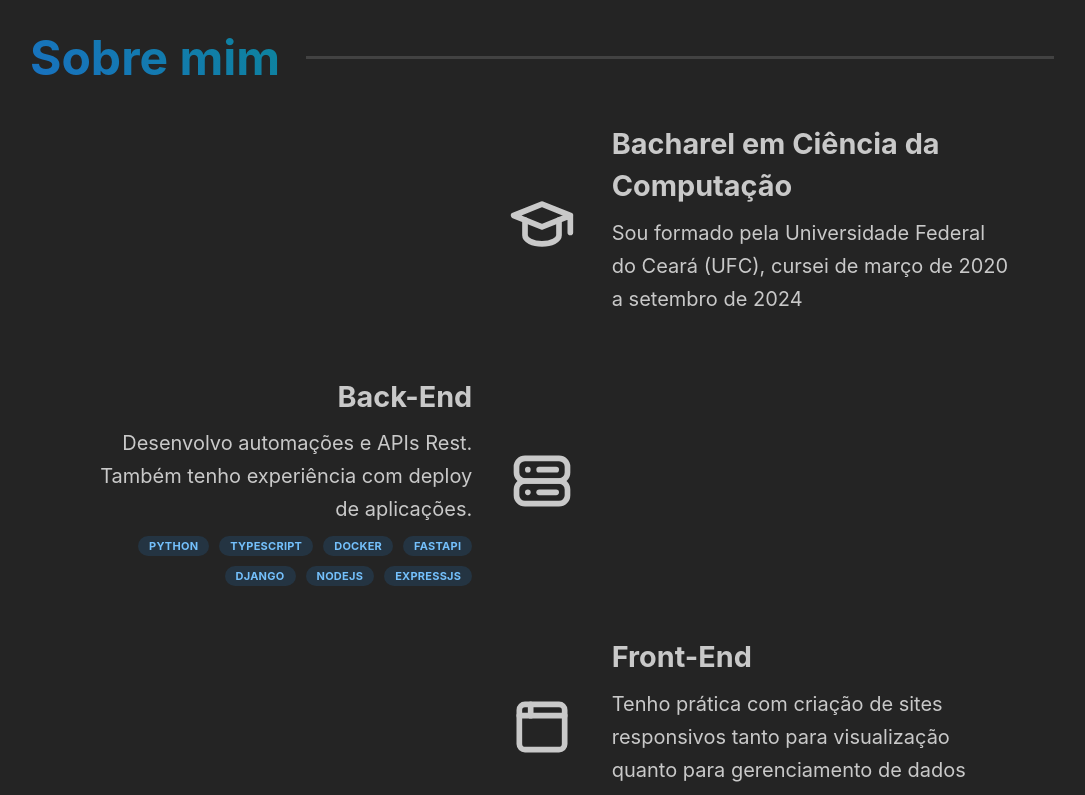
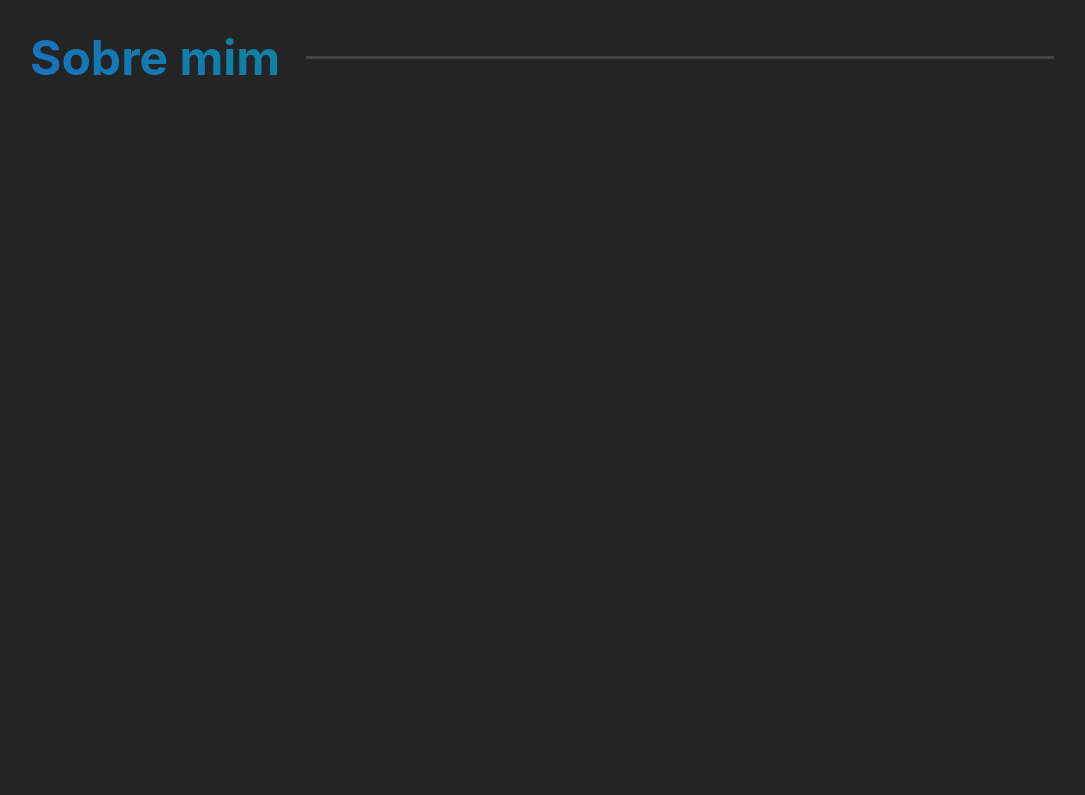
Before and after one commit to caiofov/caiofov.github.io, a React (Create React App) app: page / in a window 1280 px wide. Shown: the part 680-1475 px from the top of the page, without its empty margins (98-1183 px from the left). Built offline with nearby package versions, Linux system fonts and the light colour scheme.

Commit message:
feat: animate about me section

```diff
--- a/src/components/animations/PopReveal.tsx
+++ b/src/components/animations/PopReveal.tsx
@@ -29,12 +29,10 @@ export const PopRevealOnVisible: React.FC<{
       initial="hidden"
       animate={mainControls}
       transition={{
-        times: [0, 1],
         type: "spring",
         stiffness: stiffness,
         ease: "easeInOut",
         delay: delay,
-        duration: 0.5,
       }}
     >
       {children}
--- a/src/components/sections/About.tsx
+++ b/src/components/sections/About.tsx
@@ -16,6 +16,11 @@ import { Icon } from "@tabler/icons-react";
 import { typedEntries } from "../../utils/functions";
 
 import { ABOUT_SECTIONS, SECTION_ICONS } from "../../utils/about";
+import {
+  OpacityReveal,
+  OpacityRevealOnVisible,
+} from "../animations/OpacityReveal";
+import { PopRevealOnVisible } from "../animations/PopReveal";
 
 const ItemAboutMobile: React.FC<{
   Icon: Icon;
@@ -65,9 +70,11 @@ const ItemAboutDesktop: React.FC<{
 }> = ({ Icon, title, text, badges, alignLeft }) => {
   const IconComponent = (
     <Group justify="center">
+      <PopRevealOnVisible>
         <ThemeIcon size="70" variant="transparent" c="inherit" radius="md">
           <Icon size="70" />
         </ThemeIcon>
+      </PopRevealOnVisible>
     </Group>
   );
   const textAlign = alignLeft ? "left" : "right";
@@ -75,19 +82,25 @@ const ItemAboutDesktop: React.FC<{
 
   const BodyComponent = (
     <Group w="100%" gap="xs" justify={justify}>
+      <OpacityRevealOnVisible>
         <Title style={{ fontSize: "1.8rem", textAlign }} order={4}>
           {title}
         </Title>
         <Text size="xl" style={{ textAlign }}>
           {text}
         </Text>
-      <Group justify={!alignLeft ? "flex-end" : "flex-start"} gap="xs">
+        <Group
+          justify={!alignLeft ? "flex-end" : "flex-start"}
+          gap="xs"
+          mt="md"
+        >
           {badges.map((b) => (
             <Badge key={b} variant="light">
               {b}
             </Badge>
           ))}
         </Group>
+      </OpacityRevealOnVisible>
     </Group>
   );
   const IconCell = <GridCol span={1}>{IconComponent}</GridCol>;
```
Lines whose indentation alone changed are shown as unchanged.
